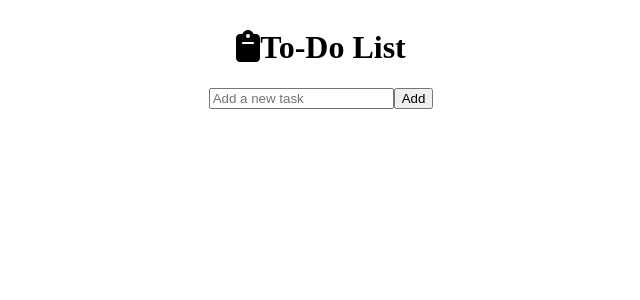
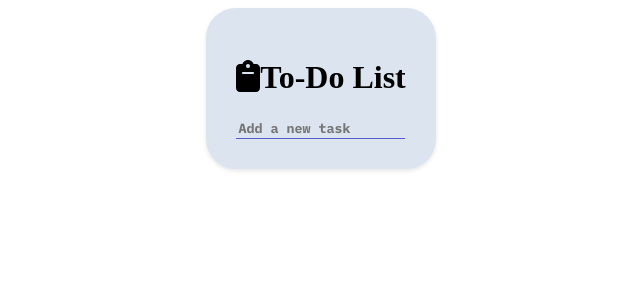
Before and after one commit to natmsaenz/react-projects, a React (Vite) app in the folder checklist/: page / in a window 1280 px wide. Shown: the top 300 px of the page, without its empty margins (319-959 px from the left). Built offline with nearby package versions, Linux system fonts and the light colour scheme.

Commit message:
added styles to the input component

```diff
--- a/checklist/index.html
+++ b/checklist/index.html
@@ -7,7 +7,7 @@
     <link rel="preconnect" href="https://fonts.googleapis.com" />
     <link rel="preconnect" href="https://fonts.gstatic.com" crossorigin />
     <link
-      href="https://fonts.googleapis.com/css2?family=IBM+Plex+Mono&family=Inter&display=swap"
+      href="https://fonts.googleapis.com/css2?family=IBM+Plex+Mono:wght@400;700&family=Inter&display=swap"
       rel="stylesheet"
     />
   </head>
--- a/checklist/src/components/checklist/Checklist.css
+++ b/checklist/src/components/checklist/Checklist.css
@@ -1,6 +1,32 @@
+:root{
+    --indigo: #575bd1;
+    --charlotte:#cceefb;
+    --geraldine:#f99d7b;
+    --sweetcorn:#fade8a;
+    --biloba:#a99deb;
+    --boticelli:#dce5ef;
+    --apricot:#f19283;
+    --cherokee:#fbc493;
+    --lavender:#faa0c7;
+    --electric:#e223ef;
+
+    --title-font:'IBM Plex Mono', monospace;
+    --input-font:'IBM Plex Mono', monospace;
+    --buttons-font:'Inter', sans-serif;
+}
+
 div{
     display: flex;
     flex-direction: column;
     justify-content: center;
     align-items: center;
+
 }
+
+#app{
+    background-color: var(--boticelli);
+    padding: 30px;
+    border-radius: 30px;
+    box-shadow: 0 2px 4px rgba(0, 0, 0, 0.1);
+    box-sizing: border-box;
+}
--- a/checklist/src/components/checklistForm/ChecklistForm.css
+++ b/checklist/src/components/checklistForm/ChecklistForm.css
@@ -0,0 +1,33 @@
+:root{
+    --indigo: #575bd1;
+    --deep:#0e128b;
+    --charlotte:#cceefb;
+    --geraldine:#f99d7b;
+    --sweetcorn:#fade8a;
+    --biloba:#a99deb;
+    --boticelli:#dce5ef;
+    --apricot:#f19283;
+    --cherokee:#fbc493;
+    --lavender:#faa0c7;
+    --electric:#e223ef;
+
+    --title-font:'IBM Plex Mono', monospace;
+    --input-font:'IBM Plex Mono', monospace;
+    --buttons-font:'Inter', sans-serif;
+}
+
+input{
+    background-color: transparent;
+    border:none;
+    border-bottom: 1px  solid var(--indigo);
+    font-family: var(--input-font);
+    font-weight: 600;
+    color: var(--deep);
+}
+
+input:focus{
+    border:none;
+    border-bottom: 1px  solid var(--indigo);
+    outline: none;
+
+}
--- a/checklist/src/components/checklistForm/ChecklistForm.jsx
+++ b/checklist/src/components/checklistForm/ChecklistForm.jsx
@@ -1,4 +1,5 @@
 import React, { useState } from "react";
+import "./ChecklistForm.css"
 
 function ChecklistForm({ onAddItem }) {
   const [text, setText] = useState("");
@@ -23,7 +24,7 @@ function ChecklistForm({ onAddItem }) {
         onChange={handleChange}
         placeholder="Add a new task"
       />
-      <button type="submit">Add</button>
+
     </form>
   );
 }
```
